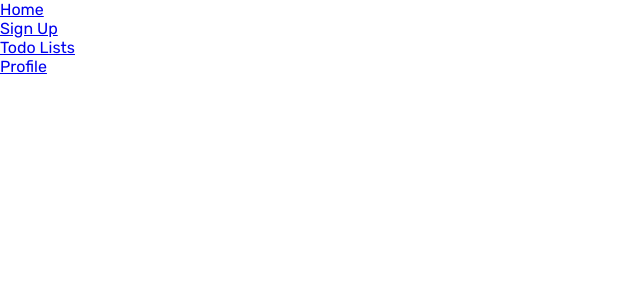
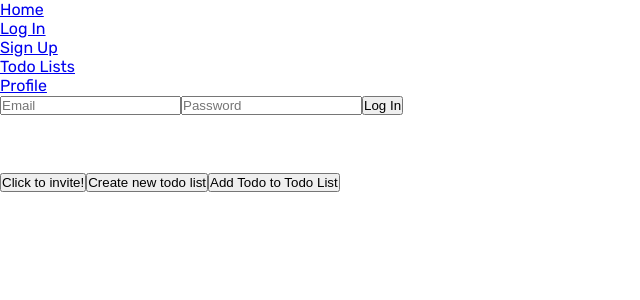
Before and after one commit to Risclover/toby, a React (Vite) app: page /login in a window 1280 px wide. Shown: the top 300 px of the page, without its empty margins (0-640 px from the left). Built offline with nearby package versions, Linux system fonts and the light colour scheme; no server answers.

Commit message:
fix CORS issue

```diff
--- a/src/components/Navbar.tsx
+++ b/src/components/Navbar.tsx
@@ -8,6 +8,7 @@ export const Navbar = () => {
     return (
         <ul className='navbar'>
             <li><Link to="/">Home</Link></li>
+            <li><Link to="/login">Log In</Link></li>
             <li><Link to="/signup">Sign Up</Link></li>
             <li><Link to="/todo_lists">Todo Lists</Link></li>
             <li><Link to={`/users/${user?.id}`}>Profile</Link></li>
--- a/src/routes/AppRoutes.tsx
+++ b/src/routes/AppRoutes.tsx
@@ -4,6 +4,7 @@ import { SignUp } from "../SignUp";
 import { UserPage } from "../pages/UserPage";
 import { TodoLists } from "../components/TodoLists";
 import { Dashboard } from "@/pages/Dashboard";
+import { SignIn } from "@/SignIn";
 
 export const AppRoutes = () => {
     return (
@@ -12,6 +13,7 @@ export const AppRoutes = () => {
             <Route path="/signup" element={<SignUp />} />
             <Route path="/users/:userId" element={<UserPage />} />
             <Route path="/todo_lists" element={<TodoLists />} />
+            <Route path="/login" element={<SignIn />} />
             <Route path="/" element={<Dashboard />} />
         </Routes>
     )
--- a/src/store/apiSlice.ts
+++ b/src/store/apiSlice.ts
@@ -3,7 +3,7 @@ import { createApi, fetchBaseQuery } from '@reduxjs/toolkit/query/react';
 export const apiSlice = createApi({
   reducerPath: "api",
   baseQuery: fetchBaseQuery({
-    baseUrl: import.meta.env.VITE_BACKEND_URL || "http://localhost:5000/api",
+    baseUrl: `${import.meta.env.VITE_BACKEND_URL}/api`,
     credentials: "include",
   }),
   endpoints: () => ({}),
--- a/vite.config.ts
+++ b/vite.config.ts
@@ -11,6 +11,7 @@ export default defineConfig({
   plugins: [react()],
   server: {
     proxy: {
+      host: 'localhost',
       "/api": {
         target: "http://localhost:5000",
         changeOrigin: true,
```
